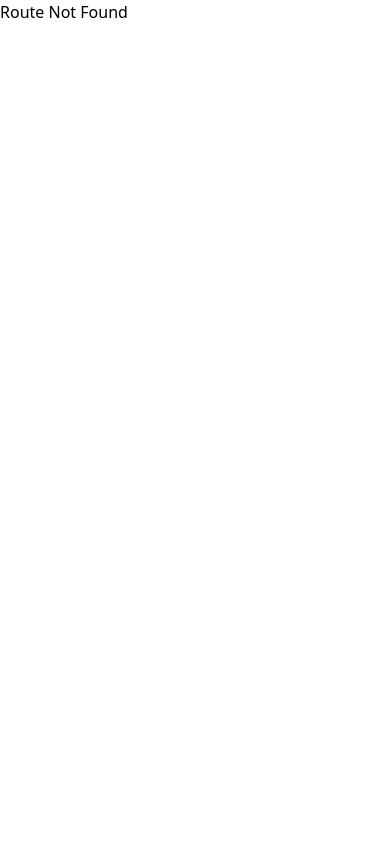
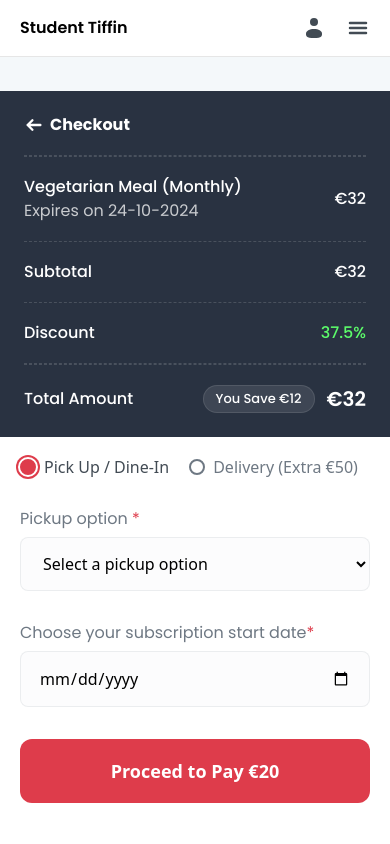
Before and after one commit to rahulsd380/Student-Tiffin-Client, a React (Vite) app: page /checkout in a window 390 px wide. Before the commit this address had no page. Shown: the top 844 px of the page. Built offline with nearby package versions, Linux system fonts and the light colour scheme.

Commit message:
Added checkout page with checkout form and details alone with responsiveness

```diff
--- a/src/assets/index.ts
+++ b/src/assets/index.ts
@@ -21,6 +21,7 @@ import infoIconRed from "../assets/icons/info-icon-red.svg";
 import pointer from "../assets/icons/pointer.svg";
 import leftArrow2 from "../assets/icons/left-arrow2.svg";
 import orders from "../assets/icons/orders.svg";
+import leftArrowWhite from "../assets/icons/leftArrowWhite.svg";
 
 
 
@@ -34,6 +35,7 @@ import userImg from "../assets/images/user-img.png";
 import menu1 from "../assets/images/menu-1.png";
 import menu2 from "../assets/images/menu-3.png";
 import menu3 from "../assets/images/menu-4.png";
+import paymentMethods from "../assets/images/payment-methods.png";
 
 
 
@@ -59,6 +61,7 @@ export const ICONS = {
     pointer,
     leftArrow2,
     orders,
+    leftArrowWhite,
 
 };
 
@@ -73,4 +76,5 @@ export const IMAGES = {
     menu1,
     menu2,
     menu3,
+    paymentMethods,
 }
--- /dev/null
+++ b/src/components/CheckoutPageComponents/CheckoutDetails/CheckoutDetails.tsx
@@ -0,0 +1,61 @@
+import { Link } from "react-router-dom";
+import { ICONS } from "../../../assets";
+
+const CheckoutDetails = () => {
+  return (
+    <div className="bg-[#293241] rounded-t-none md:rounded-t-xl p-6 font-Poppins flex flex-col gap-5">
+      {/* Heading */}
+      <div className="flex items-center gap-[6px]">
+        <Link to={"/"}>
+        <img
+          src={ICONS.leftArrowWhite}
+          alt="leftArrowWhite"
+          className="size-5"
+        />
+        </Link>
+        <h1 className="font-bold leading-5 text-white">Checkout</h1>
+      </div>
+
+      <hr className="border border-[#ffffff26] border-dashed"/>
+
+      {/* Chosen product card */}
+      <div className="flex items-center justify-between border-b border-[#ffffff26] pb-5 border-dashed">
+        <div>
+          <h1 className="text-white font-medium leading-5">
+            Vegetarian Meal (Monthly)
+          </h1>
+          <p className="text-[#ffffffbf] leading-5 mt-1">Expires on 24-10-2024</p>
+        </div>
+
+        <h1 className="text-white font-medium leading-5">€32</h1>
+      </div>
+
+    {/* Subtotal */}
+      <div className="flex items-center justify-between border-b border-[#ffffff26] pb-5 border-dashed">
+        <h1 className="text-white font-medium leading-5">Subtotal</h1>
+        <h1 className="text-white font-medium leading-5">€32</h1>
+      </div>
+
+    {/* Discount */}
+      <div className="flex items-center justify-between">
+        <h1 className="text-white font-medium leading-5">Discount</h1>
+        <h1 className="text-[#5CFC6A] font-medium leading-5">37.5%</h1>
+      </div>
+
+      <hr className="border border-[#ffffff26] border-dashed"/>
+
+       {/* Total Amount */}
+       <div className="flex items-center justify-between">
+        <h1 className="text-white font-medium leading-5">Total Amount</h1>
+        <div className="flex items-center gap-3">
+            <div className="text-white font-medium text-[13px] leading-[18px] px-3 py-1 bg-[#ffffff1a] border border-[#ffffff1a] rounded-3xl">
+            You Save €12
+            </div>
+        <h1 className="text-white text-xl font-semibold leading-6">€32</h1>
+        </div>
+      </div>
+    </div>
+  );
+};
+
+export default CheckoutDetails;
--- /dev/null
+++ b/src/components/CheckoutPageComponents/CheckoutForm/CheckoutForm.tsx
@@ -0,0 +1,139 @@
+import React, { useState } from "react";
+import { IMAGES } from "../../../assets";
+import {
+  collectionPoints,
+  deliveryPoints,
+} from "../../HomePageComponents/SubscriptionPlans/subscription.mockData";
+
+const CheckoutForm = () => {
+  const [selectedOption, setSelectedOption] = useState<"pickup" | "delivery">(
+    "pickup"
+  );
+
+  return (
+    <div className="p-5 flex flex-col gap-8">
+      {/* Radio Inputs */}
+      <div className="flex gap-5">
+        <label className="flex items-center gap-2 cursor-pointer">
+          <input
+            type="radio"
+            name="pickup-delivery"
+            value="pickup"
+            checked={selectedOption === "pickup"}
+            onChange={() => setSelectedOption("pickup")}
+            className="appearance-none size-4 border-2 border-[#6E7883] rounded-full checked:border-[#DE3C4B] checked:ring-2 checked:ring-[#DE3C4B] checked:ring-offset-2 checked:bg-[#DE3C4B]"
+          />
+          <span
+            className={`text-[16px] leading-5 ${
+              selectedOption === "pickup" ? "text-[#424B54]" : "text-[#6E7883]"
+            }`}
+          >
+            Pick Up / Dine-In
+          </span>
+        </label>
+        <label className="flex items-center gap-2 cursor-pointer">
+          <input
+            type="radio"
+            name="delivery"
+            value="delivery"
+            checked={selectedOption === "delivery"}
+            onChange={() => setSelectedOption("delivery")}
+            className="appearance-none size-4 border-2 border-[#6E7883] rounded-full checked:border-[#DE3C4B] checked:ring-2 checked:ring-[#DE3C4B] checked:ring-offset-2 checked:bg-[#DE3C4B]"
+          />
+          <span
+            className={`text-[16px] leading-5 ${
+              selectedOption === "delivery"
+                ? "text-[#424B54]"
+                : "text-[#6E7883]"
+            }`}
+          >
+            Delivery (Extra €50)
+          </span>
+        </label>
+      </div>
+
+      {/* Dropdown for Pickup or Delivery */}
+      {selectedOption === "pickup" && (
+        <div className="flex flex-col gap-2">
+          <label
+            htmlFor="pickupOption"
+            className="text-[#6E7883] font-Poppins leading-5"
+          >
+            Pickup option <span className="text-[#DE3C4B]">*</span>
+          </label>
+          <select
+            name="pickupOption"
+            id="pickupOption"
+            className="bg-[#6e788305] px-[18px] py-[14px] rounded-lg border border-[#6e78831f] focus:outline-none"
+          >
+            <option value="" selected disabled>
+              Select a pickup option
+            </option>
+            {collectionPoints.map((point, index) => (
+              <option key={index} value={point}>
+                {point}
+              </option>
+            ))}
+          </select>
+        </div>
+      )}
+
+      {selectedOption === "delivery" && (
+        <div className="flex flex-col gap-2">
+          <label
+            htmlFor="deliveryOption"
+            className="text-[#6E7883] font-Poppins leading-5"
+          >
+            Delivery option <span className="text-[#DE3C4B]">*</span>
+          </label>
+          <select
+            name="deliveryOption"
+            id="deliveryOption"
+            className="bg-[#6e788305] px-[18px] py-[14px] rounded-lg border border-[#6e78831f] focus:outline-none"
+          >
+            <option value="" selected disabled>
+              Select a delivery option
+            </option>
+            {deliveryPoints.map((point, index) => (
+              <option key={index} value={point}>
+                {point}
+              </option>
+            ))}
+          </select>
+        </div>
+      )}
+
+      {/* Date Picker */}
+      <div className="flex flex-col gap-2">
+        <label
+          htmlFor="startDate"
+          className="text-[#6E7883] font-Poppins leading-5"
+        >
+          Choose your subscription start date
+          <span className="text-[#DE3C4B]">*</span>
+        </label>
+        <input
+          placeholder="Select a Date"
+          type="date"
+          name="startDate"
+          id="startDate"
+          className="bg-[#6e788305] px-[18px] py-[14px] rounded-lg border border-[#6e78831f] focus:outline-none"
+        />
+      </div>
+
+      {/* Payment Button */}
+      <button className="p-5 text-white bg-[#DE3C4B] rounded-xl text-lg leading-6 font-semibold">
+        Proceed to Pay €20
+      </button>
+
+      {/* Payment Methods */}
+      <img
+        src={IMAGES.paymentMethods}
+        alt="paymentMethods"
+        className="w-[307px] mx-auto"
+      />
+    </div>
+  );
+};
+
+export default CheckoutForm;
--- a/src/components/RecentOrdersPageComponents/RecentOrderCard/RecentOrderCard.tsx
+++ b/src/components/RecentOrdersPageComponents/RecentOrderCard/RecentOrderCard.tsx
@@ -4,11 +4,16 @@ const RecentOrderCard = () => {
     return (
         <div className="font-Poppins flex items-center justify-between">
             <div>
+            <div className="flex items-center gap-[6px]">
             <h1 className="text-[#424B54] text-lg font-medium leading-6">Order #5913</h1>
+            <div className="bg-[#DCFED6] border border-[#C9EBC3] rounded-[100px] px-2 py-1 text-[#24461F] font-medium leading-5 flex md:hidden items-center justify-center">
+            Paid
+            </div>
+            </div>
             <p className="text-[#6E7883] leading-5">Vegetarian Meal - Monthly Subscription</p>
             </div>
 
-            <div className="bg-[#DCFED6] border border-[#C9EBC3] rounded-[100px] px-[18px] py-2 text-[#24461F] font-medium leading-5 flex items-center justify-center">
+            <div className="bg-[#DCFED6] border border-[#C9EBC3] rounded-[100px] px-[18px] py-2 text-[#24461F] font-medium leading-5 hidden md:flex items-center justify-center">
             Paid
             </div>
         </div>
--- a/src/components/SubscriptionsPageComponents/SubscriptionsCard/SubscriptionsCard.tsx
+++ b/src/components/SubscriptionsPageComponents/SubscriptionsCard/SubscriptionsCard.tsx
@@ -2,7 +2,7 @@ import { Link } from "react-router-dom";
 
 const SubscriptionsCard = ({ variant }: { variant: string }) => {
   return (
-    <div className="font-Poppins flex items-center justify-between bg-white px-6 py-5 border border-[#D4D7DB] rounded-xl">
+    <div className="font-Poppins flex flex-col md:flex-row gap-4 md:gap-0 items-start md:items-center justify-between bg-white px-6 py-5 border border-[#D4D7DB] rounded-xl">
       <div>
         <h1 className="text-[#424B54] text-lg font-medium leading-6">
           Vegetarian Meal (Monthly)
--- /dev/null
+++ b/src/pages/Checkout/Checkout.tsx
@@ -0,0 +1,15 @@
+import CheckoutDetails from "../../components/CheckoutPageComponents/CheckoutDetails/CheckoutDetails";
+import CheckoutForm from "../../components/CheckoutPageComponents/CheckoutForm/CheckoutForm";
+
+const Checkout = () => {
+    return (
+        <div className="bg-[#F4F8FA] flex items-center justify-center py-[34px]">
+           <div className="bg-white rounded-b-none md:rounded-b-xl w-full md:w-[509px] mx-auto">
+           <CheckoutDetails/>
+           <CheckoutForm/>
+           </div>
+        </div>
+    );
+};
+
+export default Checkout;
--- a/src/routes/routes.tsx
+++ b/src/routes/routes.tsx
@@ -11,6 +11,7 @@ import SettingLayout from "../layouts/SettingLayout/SettingLayout";
 import Profile from "../pages/Profile/Profile";
 import RecentOrders from "../pages/Settings/RecentOrders/RecentOrders";
 import SubscriptionPage from "../pages/Settings/SubscriptionPage/SubscriptionPage";
+import Checkout from "../pages/Checkout/Checkout";
 
 export const router = createBrowserRouter([
   {
@@ -42,6 +43,10 @@ export const router = createBrowserRouter([
         path: "/menu-details",
         element: <MenuDetails />,
       },
+      {
+        path: "/checkout",
+        element: <Checkout />,
+      },
     ],
   },
   {
```
Also changed, not shown: src/assets/icons/leftArrowWhite.svg (added), src/assets/images/payment-methods.png (added).
